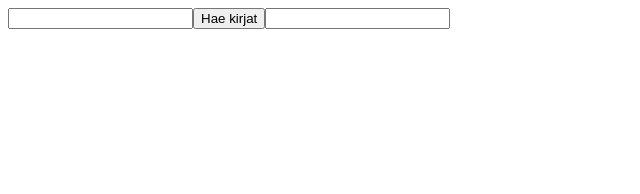
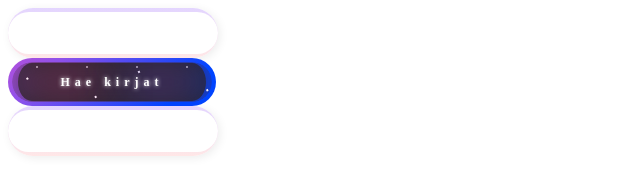
Before and after one commit to MatiasHiltunen/demo_project, a website built with Vite: page index.html in a window 1280 px wide. Shown: the whole page, without its empty margins (0-640 px from the left). Built offline with nearby package versions, Linux system fonts and the light colour scheme.

Commit message:
add styles

```diff
--- a/main.js
+++ b/main.js
@@ -1,4 +1,6 @@
-import { button as btn, div, text, textInput } from './src/dom_utils'
+import { styledButton } from './src/components/styled_button'
+import { styledInput, styledNumberInput } from './src/components/styled_input'
+import { button as btn, div, html, style, text, textInput } from './src/dom_utils'
 import { searchBook } from './src/services'
 import './style.css'
 
@@ -11,15 +13,16 @@ const app = document.querySelector('#app')
 
 const resultContainer = div()
 
-const searchField = textInput((value)=>{
+
+const searchField = styledInput((value) => {
   state.searchWord = value
 })
 
-const limitField = textInput((value)=>{
+const limitField = styledNumberInput((value) => {
   state.limit = value
 })
 
-const button = btn('Hae kirjat', async () => {
+const button = styledButton('Hae kirjat', async () => {
 
   console.log(state.searchWord)
 
@@ -48,4 +51,4 @@ const button = btn('Hae kirjat', async () => {
   resultContainer.replaceChildren(...flatted)
 })
 
-app.append(searchField, button, limitField, resultContainer)
+app.append( searchField, button, limitField, resultContainer)
--- /dev/null
+++ b/src/components/styled_button.js
@@ -0,0 +1,27 @@
+import { html } from "../dom_utils";
+
+
+export function styledButton(text, clickCallback){
+
+
+    const button = html(`
+    <button class="btn" type="button">
+        <strong>${text}</strong>
+        <div id="container-stars">
+        <div id="stars"></div>
+        </div>
+
+        <div id="glow">
+        <div class="circle"></div>
+        <div class="circle"></div>
+        </div>
+    </button>
+    `)
+
+    if(clickCallback){
+        button.addEventListener('click', clickCallback)
+    }
+
+    return button
+
+}
--- /dev/null
+++ b/src/components/styled_input.js
@@ -0,0 +1,21 @@
+import { div, numberInput, style, textInput } from "../dom_utils"
+
+export function styledInput(onInput) {
+
+    return div('InputContainer', style(
+        textInput(onInput),
+        {
+            className: "input"
+        }
+    ))
+}
+
+export function styledNumberInput(onInput) {
+
+    return div('InputContainer', style(
+        numberInput(onInput),
+        {
+            className: "input"
+        }
+    ))
+}
--- a/src/dom_utils.js
+++ b/src/dom_utils.js
@@ -67,3 +67,34 @@ export function textInput(onInput){
 
     return el
 }
+
+export function numberInput(onInput){
+
+    const el = input(onInput)
+
+    el.setAttribute('type', 'number')
+
+    return el
+}
+
+export function style(element, {className, css}){
+
+    if(className){
+        element.className = className
+    }
+
+    if(css) {
+        element.style.cssText = css
+    }
+
+    return element
+}
+
+export function html(htmlCode){
+
+    const template = div()
+
+    template.innerHTML = htmlCode
+
+    return template.children[0]
+}
--- a/style.css
+++ b/style.css
@@ -1,4 +1,3 @@
-
 .result {
     background-color: aqua;
 }
@@ -10,3 +9,202 @@
 .buildings {
     background-color: pink;
 }
+
+.InputContainer {
+    width: 210px;
+    height: 50px;
+    display: flex;
+    align-items: center;
+    justify-content: center;
+    background: linear-gradient(to bottom, rgb(227, 213, 255), rgb(255, 231, 231));
+    border-radius: 30px;
+    overflow: hidden;
+    cursor: pointer;
+    box-shadow: 2px 2px 10px rgba(0, 0, 0, 0.075);
+}
+
+.input {
+    width: 200px;
+    height: 40px;
+    border: none;
+    outline: none;
+    caret-color: rgb(255, 81, 0);
+    background-color: rgb(255, 255, 255);
+    border-radius: 30px;
+    padding-left: 15px;
+    letter-spacing: 0.8px;
+    color: rgb(19, 19, 19);
+    font-size: 13.4px;
+}
+
+/* styled button */
+
+
+.btn {
+    display: flex;
+    justify-content: center;
+    align-items: center;
+    width: 13rem;
+    overflow: hidden;
+    height: 3rem;
+    background-size: 300% 300%;
+    backdrop-filter: blur(1rem);
+    border-radius: 5rem;
+    transition: 0.5s;
+    animation: gradient_301 5s ease infinite;
+    border: double 4px transparent;
+    background-image: linear-gradient(#212121, #212121),  linear-gradient(137.48deg, #ffdb3b 10%,#FE53BB 45%, #8F51EA 67%, #0044ff 87%);
+    background-origin: border-box;
+    background-clip: content-box, border-box;
+  }
+
+  #container-stars {
+    position: absolute;
+    z-index: -1;
+    width: 100%;
+    height: 100%;
+    overflow: hidden;
+    transition: 0.5s;
+    backdrop-filter: blur(1rem);
+    border-radius: 5rem;
+  }
+
+  strong {
+    z-index: 2;
+    font-family: 'Avalors Personal Use';
+    font-size: 12px;
+    letter-spacing: 5px;
+    color: #FFFFFF;
+    text-shadow: 0 0 4px white;
+  }
+
+  #glow {
+    position: absolute;
+    display: flex;
+    width: 12rem;
+  }
+
+  .circle {
+    width: 100%;
+    height: 30px;
+    filter: blur(2rem);
+    animation: pulse_3011 4s infinite;
+    z-index: -1;
+  }
+
+  .circle:nth-of-type(1) {
+    background: rgba(254, 83, 186, 0.636);
+  }
+
+  .circle:nth-of-type(2) {
+    background: rgba(142, 81, 234, 0.704);
+  }
+
+  .btn:hover #container-stars {
+    z-index: 1;
+    background-color: #212121;
+  }
+
+  .btn:hover {
+    transform: scale(1.1)
+  }
+
+  .btn:active {
+    border: double 4px #FE53BB;
+    background-origin: border-box;
+    background-clip: content-box, border-box;
+    animation: none;
+  }
+
+  .btn:active .circle {
+    background: #FE53BB;
+  }
+
+  #stars {
+    position: relative;
+    background: transparent;
+    width: 200rem;
+    height: 200rem;
+  }
+
+  #stars::after {
+    content: "";
+    position: absolute;
+    top: -10rem;
+    left: -100rem;
+    width: 100%;
+    height: 100%;
+    animation: animStarRotate 90s linear infinite;
+  }
+
+  #stars::after {
+    background-image: radial-gradient(#ffffff 1px, transparent 1%);
+    background-size: 50px 50px;
+  }
+
+  #stars::before {
+    content: "";
+    position: absolute;
+    top: 0;
+    left: -50%;
+    width: 170%;
+    height: 500%;
+    animation: animStar 60s linear infinite;
+  }
+
+  #stars::before {
+    background-image: radial-gradient(#ffffff 1px, transparent 1%);
+    background-size: 50px 50px;
+    opacity: 0.5;
+  }
+
+  @keyframes animStar {
+    from {
+      transform: translateY(0);
+    }
+
+    to {
+      transform: translateY(-135rem);
+    }
+  }
+
+  @keyframes animStarRotate {
+    from {
+      transform: rotate(360deg);
+    }
+
+    to {
+      transform: rotate(0);
+    }
+  }
+
+  @keyframes gradient_301 {
+    0% {
+      background-position: 0% 50%;
+    }
+
+    50% {
+      background-position: 100% 50%;
+    }
+
+    100% {
+      background-position: 0% 50%;
+    }
+  }
+
+  @keyframes pulse_3011 {
+    0% {
+      transform: scale(0.75);
+      box-shadow: 0 0 0 0 rgba(0, 0, 0, 0.7);
+    }
+
+    70% {
+      transform: scale(1);
+      box-shadow: 0 0 0 10px rgba(0, 0, 0, 0);
+    }
+
+    100% {
+      transform: scale(0.75);
+      box-shadow: 0 0 0 0 rgba(0, 0, 0, 0);
+    }
+  }
```
